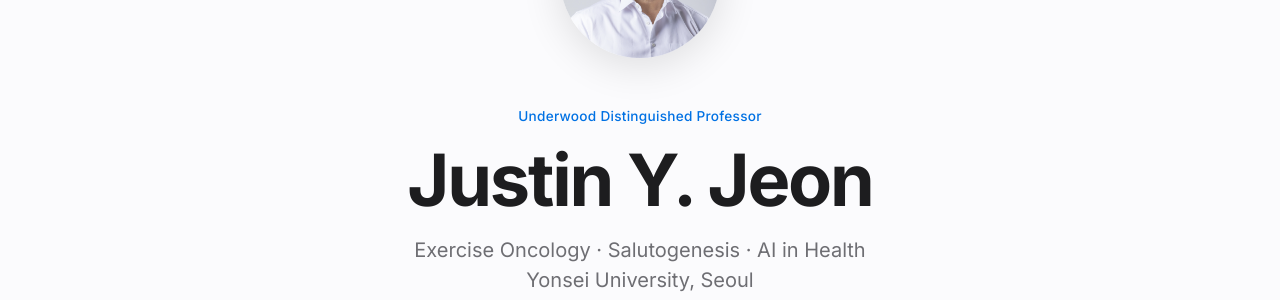
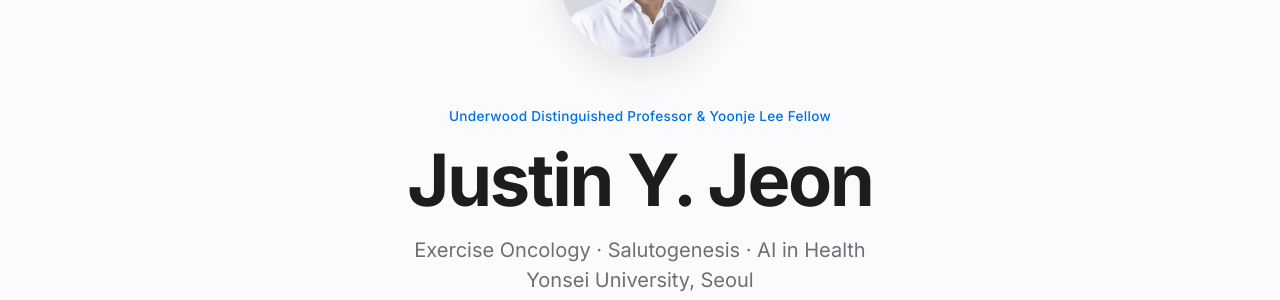
Before and after one commit to justinjeon70-hue/justin-jeon-website, a Jekyll site: the page built from index.html, in a window 1280 px wide and 900 px high. Shown: the part 331-631 px from the top of the window. Built offline with Jekyll 4.4.1, drawn with Linux system fonts in a browser that asks for light colours; some of the changed text lies outside the part shown.

```diff
--- a/index.html
+++ b/index.html
@@ -7,15 +7,15 @@ layout: null
     <meta charset="UTF-8">
     <meta name="viewport" content="width=device-width, initial-scale=1.0">
     <meta name="google-site-verification" content="MZGtAX-h5ZO784dkLQTcWtrk_7wXFKamOgmJ0cwanwQ" />
-    <meta name="description" content="Justin Y. Jeon - Underwood Distinguished Professor at Yonsei University. Expert in exercise oncology, salutogenesis, and AI in health. Head of the Center for Exercise Medicine and Salutogenesis. 300+ publications, Harvard postdoc." />
-    <meta name="keywords" content="Justin Jeon, Justin Y. Jeon, 전용관, Yonsei University, exercise oncology, salutogenesis, exercise medicine, cancer exercise, Underwood Distinguished Professor" />
+    <meta name="description" content="Justin Y. Jeon - Underwood Distinguished Professor & Yoonje Lee Fellow at Yonsei University. Expert in exercise oncology, salutogenesis, and AI in health. Head of the Center for Exercise Medicine and Salutogenesis. 300+ publications, Harvard postdoc." />
+    <meta name="keywords" content="Justin Jeon, Justin Y. Jeon, 전용관, Yonsei University, exercise oncology, salutogenesis, exercise medicine, cancer exercise, Underwood Distinguished Professor & Yoonje Lee Fellow" />
     <meta name="author" content="Justin Y. Jeon" />
     <meta property="og:title" content="Justin Y. Jeon | Yonsei University" />
-    <meta property="og:description" content="Underwood Distinguished Professor at Yonsei University. Expert in exercise oncology, salutogenesis, and AI in health." />
+    <meta property="og:description" content="Underwood Distinguished Professor & Yoonje Lee Fellow at Yonsei University. Expert in exercise oncology, salutogenesis, and AI in health." />
     <meta property="og:type" content="website" />
     <meta property="og:url" content="https://drjustinjeon.com" />
     <link rel="canonical" href="https://drjustinjeon.com" />
-    <title>Justin Y. Jeon | Underwood Distinguished Professor | Yonsei University</title>
+    <title>Justin Y. Jeon | Underwood Distinguished Professor & Yoonje Lee Fellow | Yonsei University</title>
     <link rel="preconnect" href="https://fonts.googleapis.com">
     <link rel="preconnect" href="https://fonts.gstatic.com" crossorigin>
     <link href="https://fonts.googleapis.com/css2?family=Inter:wght@300;400;500;600;700;800&display=swap" rel="stylesheet">
@@ -743,7 +743,7 @@ layout: null
         <div class="hero-photo-wrapper fade-in">
             <img class="hero-photo" src="photo.png" alt="Justin Y. Jeon">
         </div>
-        <p class="hero-overline fade-in fade-in-delay-1" data-i18n="hero.overline">Underwood Distinguished Professor</p>
+        <p class="hero-overline fade-in fade-in-delay-1" data-i18n="hero.overline">Underwood Distinguished Professor & Yoonje Lee Fellow</p>
         <h1 class="hero-name fade-in fade-in-delay-2" data-i18n="hero.name">Justin Y. Jeon</h1>
         <p class="hero-title fade-in fade-in-delay-3" data-i18n="hero.title" data-i18n-html="true">
             Exercise Oncology &middot; Salutogenesis &middot; AI in Health<br>
@@ -770,8 +770,8 @@ layout: null
         <div class="about-layout">
             <div class="about-text">
                 <p class="fade-in" data-i18n="about.p1" data-i18n-html="true">
-                    I am an <strong>Underwood Distinguished Professor</strong> at <strong>Yonsei University</strong>, holding appointments in the
-                    Department of Sport Industry Studies (College of Education Sciences), the Cancer Prevention Center at Yonsei Cancer Center
+                    I am an <strong>Underwood Distinguished Professor</strong> and <strong>Yoonje Lee Fellow</strong> at <strong>Yonsei University</strong>, holding appointments in the
+                    Department of Applied Sport Industry Studies (College of Education Sciences), the Cancer Prevention Center at Yonsei Cancer Center
                     (Severance Hospital), and the Department of Artificial Intelligence.
                 </p>
                 <p class="fade-in" data-i18n="about.p2" data-i18n-html="true">
@@ -1020,7 +1020,7 @@ layout: null
                 <div class="contact-icon-wrap">&#127970;</div>
                 <div>
                     <div class="contact-label" data-i18n="contact.office">Office</div>
-                    <div class="contact-value" data-i18n="contact.office.val" data-i18n-html="true">Department of Sport Industry Studies<br>College of Education Sciences<br>Yonsei University, Seoul</div>
+                    <div class="contact-value" data-i18n="contact.office.val" data-i18n-html="true">Department of Applied Sport Industry Studies<br>College of Education Sciences<br>Yonsei University, Seoul</div>
                 </div>
             </div>
             <div class="contact-card fade-in fade-in-delay-3">
```
Also changed, not shown: other parts of index.html (+3 -3 lines).
